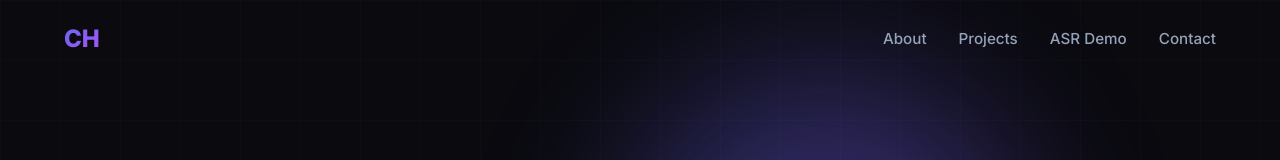
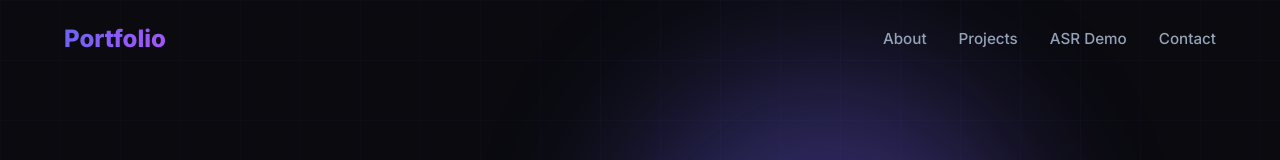
Before and after one commit to Chhhh619/portfolio-website, a React (Vite) app: page / in a window 1280 px wide. Shown: the top 160 px of the page. Built offline with nearby package versions, Linux system fonts and the light colour scheme; no server answers.

Commit message:
Update contact links

```diff
--- a/src/components/Navbar.jsx
+++ b/src/components/Navbar.jsx
@@ -24,7 +24,7 @@ function Navbar() {
         <nav className={`navbar ${scrolled ? 'scrolled' : ''}`}>
             <div className="navbar-container">
                 <a href="#" className="navbar-logo">
-                    <span className="logo-text">CH</span>
+                    <span className="logo-text">Portfolio</span>
                 </a>
 
                 <div className={`navbar-links ${menuOpen ? 'active' : ''}`}>
```
